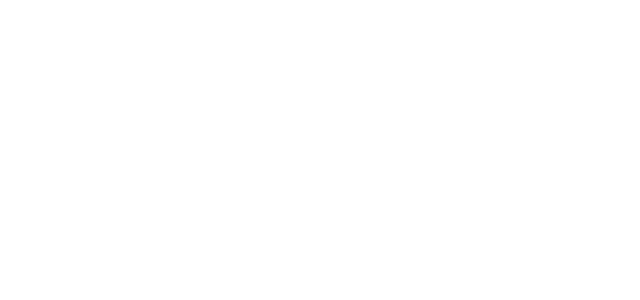
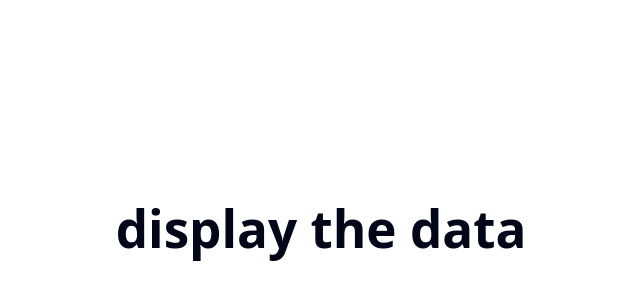
Before and after one commit to john-at-hub/OrderhubCD-DemoForm, a React (Vite) app in the folder demo-order-page/: page /admin in a window 1280 px wide. Before the commit this address had no page. Shown: the part 156-456 px from the top of the page, without its empty margins (319-959 px from the left). Built offline with nearby package versions, Linux system fonts and the light colour scheme.

Commit message:
Create route to a page for displaying data

```diff
--- a/demo-order-page/src/main.tsx
+++ b/demo-order-page/src/main.tsx
@@ -5,6 +5,7 @@ import './index.css'
 import App from './App.tsx'
 import DatePickerTestPage from './pages/DatePickerTestPage.tsx';
 import { GeneratedForm } from './pages/FormPage.tsx';
+import DisplayData from './pages/DisplayData.tsx';
 
 
 
@@ -16,6 +17,7 @@ createRoot(document.getElementById('root')!).render(
         <Route path="/" element={<App />} />
         <Route path="/datepicker" element={<DatePickerTestPage />} />
         <Route path="/form-test" element={<GeneratedForm />} />
+        <Route path="/admin" element={<DisplayData />} />
       </Routes>
     </BrowserRouter>
   </StrictMode>,
--- a/demo-order-page/src/pages/DisplayData.tsx
+++ b/demo-order-page/src/pages/DisplayData.tsx
@@ -0,0 +1,10 @@
+const DisplayData = () => {
+
+    return (
+      <>
+        <h1 className="text-2xl font-bold mb-8">display the data</h1>
+      </>
+    )
+  };
+
+  export default DisplayData;
```
